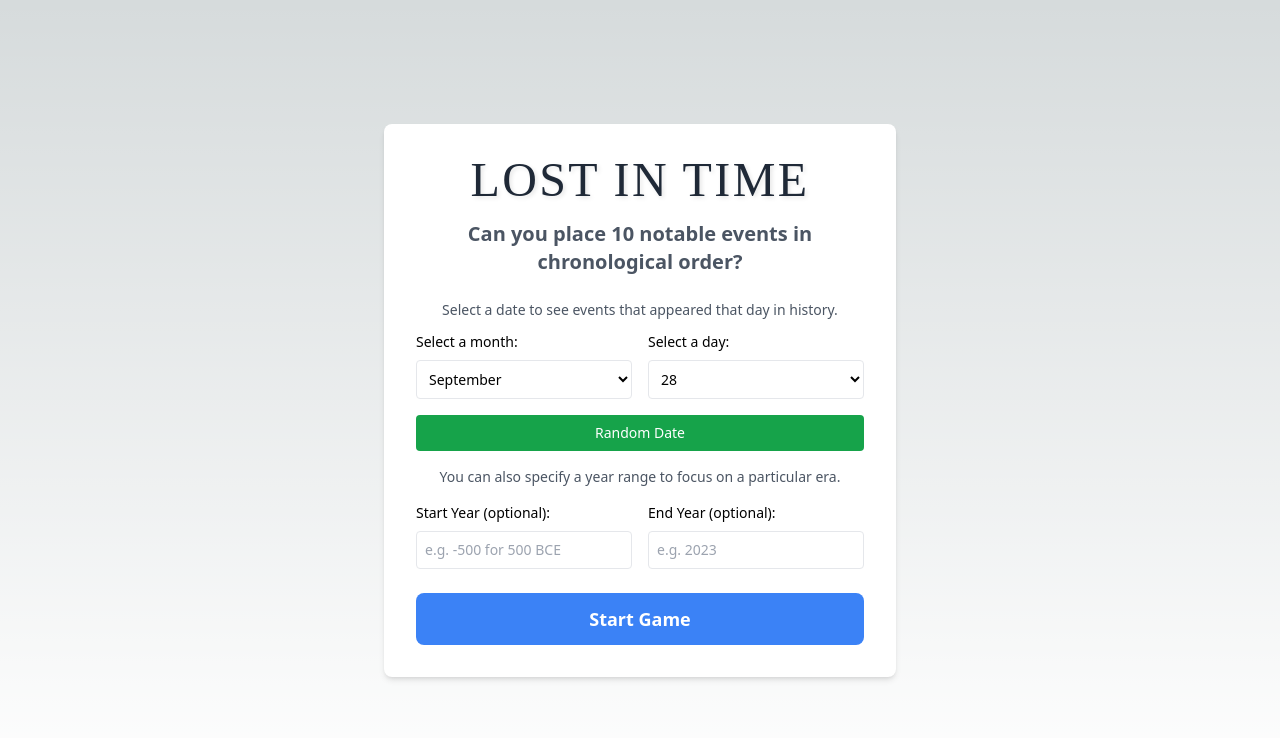
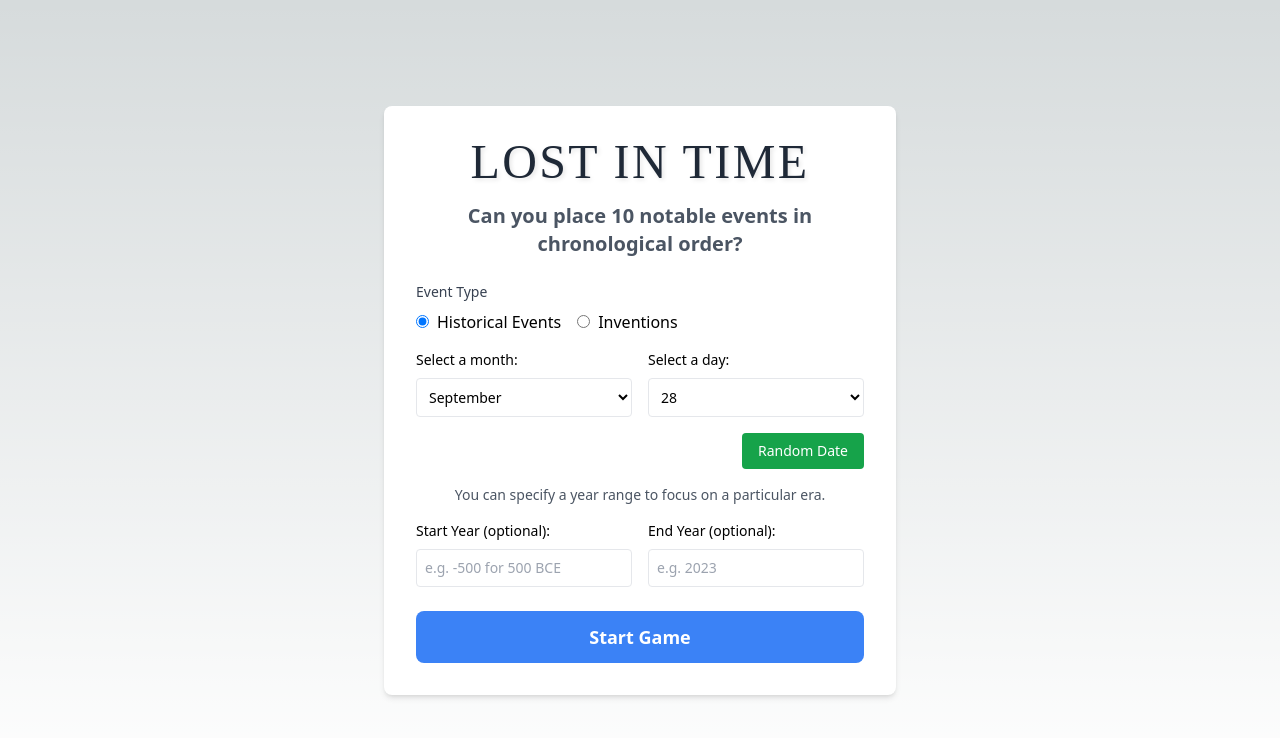
Before and after one commit to Rodigee/timeline, a Next.js app: page / in a window 1280 px wide. Shown: the top 738 px of the page. Built offline with nearby package versions, Linux system fonts and the light colour scheme; a web font is replaced by a local one.

Commit message:
Added table for inventions as well as game mode for inventions.

```diff
--- a/components/DateSelector.js
+++ b/components/DateSelector.js
@@ -1,6 +1,6 @@
 import React, { useCallback, useMemo } from 'react';
 
-export default function DateSelector({ selectedMonth, selectedDay, onDateChange, startYear, endYear, onStartYearChange, onEndYearChange }) {
+export default function DateSelector({ selectedMonth, selectedDay, onDateChange }) {
     const months = [
         'January', 'February', 'March', 'April', 'May', 'June',
         'July', 'August', 'September', 'October', 'November', 'December'
@@ -45,7 +45,7 @@ export default function DateSelector({ selectedMonth, selectedDay, onDateChange,
     }, [getRandomDate, onDateChange]);
 
     return (
-        <div className="space-y-4">
+        <div className="space-y-4 mb-4">
             <div className="grid grid-cols-1 sm:grid-cols-2 gap-4">
                 <div>
                     <label htmlFor="monthPicker" className="block mb-2 text-sm font-medium">Select a month:</label>
@@ -74,38 +74,13 @@ export default function DateSelector({ selectedMonth, selectedDay, onDateChange,
                     </select>
                 </div>
             </div>
-            <button
-                onClick={handleRandomDate}
-                className="w-full bg-green-600 hover:bg-green-700 text-white px-4 py-2 rounded transition-colors duration-200 text-sm"
-            >
-                Random Date
-            </button>
-            <p className="text-sm text-gray-600 dark:text-gray-400 text-center">
-                You can also specify a year range to focus on a particular era.
-            </p>
-            <div className="grid grid-cols-1 sm:grid-cols-2 gap-4">
-                <div>
-                    <label htmlFor="startYear" className="block mb-2 text-sm font-medium">Start Year (optional):</label>
-                    <input
-                        type="number"
-                        id="startYear"
-                        value={startYear}
-                        onChange={(e) => onStartYearChange(e.target.value)}
-                        placeholder="e.g. -500 for 500 BCE"
-                        className="w-full border rounded p-2 bg-white dark:bg-gray-700 text-black dark:text-white text-sm"
-                    />
-                </div>
-                <div>
-                    <label htmlFor="endYear" className="block mb-2 text-sm font-medium">End Year (optional):</label>
-                    <input
-                        type="number"
-                        id="endYear"
-                        value={endYear}
-                        onChange={(e) => onEndYearChange(e.target.value)}
-                        placeholder="e.g. 2023"
-                        className="w-full border rounded p-2 bg-white dark:bg-gray-700 text-black dark:text-white text-sm"
-                    />
-                </div>
+            <div className="flex justify-end">
+                <button
+                    onClick={handleRandomDate}
+                    className="bg-green-600 hover:bg-green-700 text-white px-4 py-2 rounded transition-colors duration-200 text-sm"
+                >
+                    Random Date
+                </button>
             </div>
         </div>
     );
--- a/components/PreGameUI.js
+++ b/components/PreGameUI.js
@@ -1,11 +1,13 @@
 import React, { useState, useEffect, useCallback } from 'react';
 import DateSelector from './DateSelector';
+import YearRangeSelector from './YearRangeSelector';
 
 const PreGameUI = ({ onGameStart }) => {
     const [selectedMonth, setSelectedMonth] = useState(new Date().getMonth() + 1);
     const [selectedDay, setSelectedDay] = useState(new Date().getDate());
     const [startYear, setStartYear] = useState('');
     const [endYear, setEndYear] = useState('');
+    const [eventType, setEventType] = useState('historical');
 
     useEffect(() => {
         const today = new Date();
@@ -24,24 +26,29 @@ const PreGameUI = ({ onGameStart }) => {
         setSelectedDay(day);
     }, []);
 
-    const fetchEvents = useCallback((month, day, start, end) => {
-        const startYearParam = start ? `&startYear=${start}` : '';
-        const endYearParam = end ? `&endYear=${end}` : '';
-        return fetch(`/api/wikiHistoricalEvents?month=${month}&day=${day}${startYearParam}${endYearParam}`)
+    const fetchEvents = useCallback(() => {
+        const startYearParam = startYear ? `&startYear=${startYear}` : '';
+        const endYearParam = endYear ? `&endYear=${endYear}` : '';
+        const endpoint = eventType === 'inventions' ? '/api/inventions' : '/api/wikiHistoricalEvents';
+        const queryParams = eventType === 'inventions'
+            ? `${startYearParam}${endYearParam}`
+            : `month=${selectedMonth}&day=${selectedDay}${startYearParam}${endYearParam}`;
+
+        return fetch(`${endpoint}?${queryParams}`)
             .then(response => response.json())
             .catch(error => console.error(error));
-    }, []);
+    }, [eventType, selectedMonth, selectedDay, startYear, endYear]);
 
     const handleStartGame = useCallback(() => {
-        fetchEvents(selectedMonth, selectedDay, startYear, endYear).then(eventsList => {
+        fetchEvents().then(eventsList => {
             if (eventsList.length > 0) {
                 onGameStart(eventsList);
             } else {
-                console.error('No events found for the selected date range');
+                console.error('No events found for the selected criteria');
                 // You might want to show an error message to the user here
             }
         });
-    }, [fetchEvents, selectedMonth, selectedDay, startYear, endYear, onGameStart]);
+    }, [fetchEvents, onGameStart]);
 
     return (
         <div className="flex flex-col items-center justify-center min-h-screen w-full px-4 sm:px-6 lg:px-8">
@@ -52,13 +59,43 @@ const PreGameUI = ({ onGameStart }) => {
                 <h2 className="text-xl text-center mb-6 text-gray-600 dark:text-gray-300">
                     <strong>Can you place 10 notable events in chronological order?</strong>
                 </h2>
-                <p className="text-sm text-gray-600 dark:text-gray-400 text-center mb-3">
-                    Select a date to see events that appeared that day in history.
-                </p>
-                <DateSelector
-                    selectedMonth={selectedMonth}
-                    selectedDay={selectedDay}
-                    onDateChange={handleDateChange}
+                <div className="mb-4">
+                    <label className="block text-sm font-medium text-gray-700 dark:text-gray-300 mb-2">
+                        Event Type
+                    </label>
+                    <div className="flex space-x-4">
+                        <label className="inline-flex items-center">
+                            <input
+                                type="radio"
+                                className="form-radio"
+                                name="eventType"
+                                value="historical"
+                                checked={eventType === 'historical'}
+                                onChange={() => setEventType('historical')}
+                            />
+                            <span className="ml-2">Historical Events</span>
+                        </label>
+                        <label className="inline-flex items-center">
+                            <input
+                                type="radio"
+                                className="form-radio"
+                                name="eventType"
+                                value="inventions"
+                                checked={eventType === 'inventions'}
+                                onChange={() => setEventType('inventions')}
+                            />
+                            <span className="ml-2">Inventions</span>
+                        </label>
+                    </div>
+                </div>
+                {eventType === 'historical' && (
+                    <DateSelector
+                        selectedMonth={selectedMonth}
+                        selectedDay={selectedDay}
+                        onDateChange={handleDateChange}
+                    />
+                )}
+                <YearRangeSelector
                     startYear={startYear}
                     endYear={endYear}
                     onStartYearChange={setStartYear}
--- /dev/null
+++ b/components/YearRangeSelector.js
@@ -0,0 +1,37 @@
+import React from 'react';
+
+const YearRangeSelector = ({ startYear, endYear, onStartYearChange, onEndYearChange }) => {
+    return (
+        <div className="space-y-4">
+            <p className="text-sm text-gray-600 dark:text-gray-400 text-center">
+                You can specify a year range to focus on a particular era.
+            </p>
+            <div className="grid grid-cols-1 sm:grid-cols-2 gap-4">
+                <div>
+                    <label htmlFor="startYear" className="block mb-2 text-sm font-medium">Start Year (optional):</label>
+                    <input
+                        type="number"
+                        id="startYear"
+                        value={startYear}
+                        onChange={(e) => onStartYearChange(e.target.value)}
+                        placeholder="e.g. -500 for 500 BCE"
+                        className="w-full border rounded p-2 bg-white dark:bg-gray-700 text-black dark:text-white text-sm"
+                    />
+                </div>
+                <div>
+                    <label htmlFor="endYear" className="block mb-2 text-sm font-medium">End Year (optional):</label>
+                    <input
+                        type="number"
+                        id="endYear"
+                        value={endYear}
+                        onChange={(e) => onEndYearChange(e.target.value)}
+                        placeholder="e.g. 2023"
+                        className="w-full border rounded p-2 bg-white dark:bg-gray-700 text-black dark:text-white text-sm"
+                    />
+                </div>
+            </div>
+        </div>
+    );
+};
+
+export default YearRangeSelector;
--- /dev/null
+++ b/pages/api/inventions.js
@@ -0,0 +1,36 @@
+// pages/api/inventions.js
+import prisma from '@/lib/prisma'
+
+export default async function handler(req, res) {
+    const { startYear, endYear } = req.query
+
+    try {
+        const whereClause = {}
+
+        if (startYear || endYear) {
+            whereClause.year = {}
+            if (startYear) {
+                whereClause.year.gte = parseInt(startYear)
+            }
+            if (endYear) {
+                whereClause.year.lte = parseInt(endYear)
+            }
+        }
+
+        const inventions = await prisma.invention.findMany({
+            where: whereClause,
+            orderBy: [
+                { year: 'asc' },
+                { event: 'asc' }
+            ],
+            take: 10
+        })
+
+        res.status(200).json(inventions)
+    } catch (error) {
+        console.error('Error fetching inventions:', error)
+        res.status(500).json({ error: 'Error fetching inventions' })
+    } finally {
+        await prisma.$disconnect()
+    }
+}
```
Also changed, not shown: 2 other files (tests, documents, lock files or other folders).
